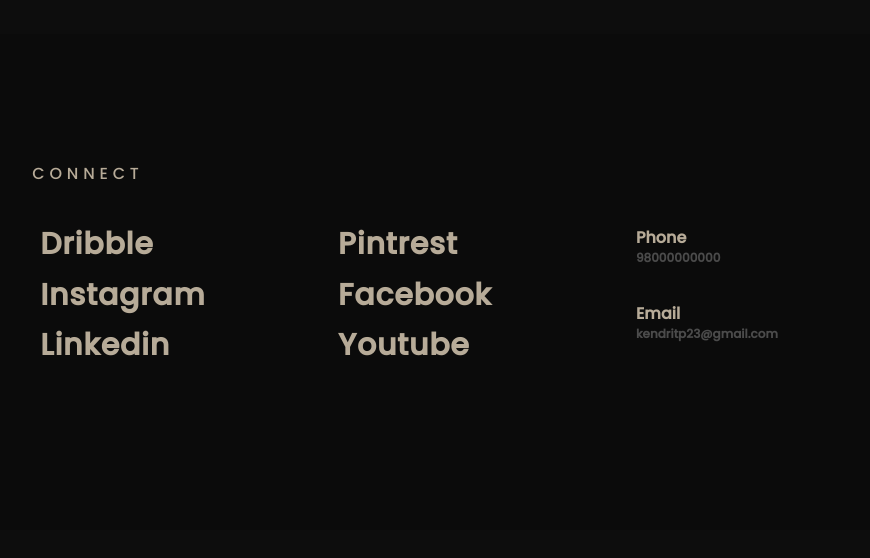
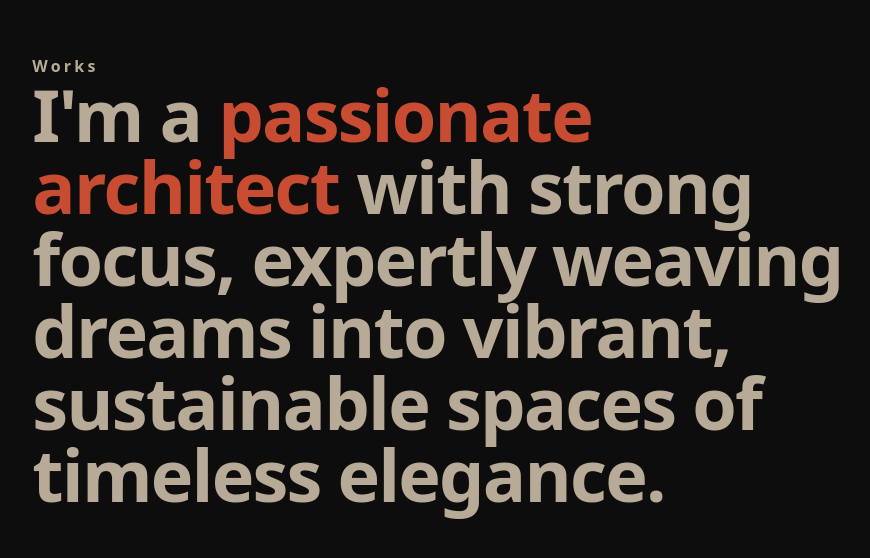
Before and after one commit to poudelsanchit/KendritPoudel, a React (Vite) app: page / in a window 1280 px wide. Shown: the part 1626-2184 px from the top of the page, without its empty margins (181-1051 px from the left). Before the commit the page ends 2156 px from the top, so only its background shows below. Built offline with nearby package versions, Linux system fonts and the light colour scheme.

Commit message:
feat: :sparkles: Magnectic Effect

```diff
--- a/src/Components/Body.jsx
+++ b/src/Components/Body.jsx
@@ -1,4 +1,4 @@
-import React from 'react'
+import React, { useState } from 'react'
 import { PiInstagramLogoFill } from "react-icons/pi";
 import { PiLinkedinLogoFill } from "react-icons/pi";
 import { FaBasketball } from "react-icons/fa6";
@@ -6,7 +6,11 @@ import { PiFacebookLogoFill } from "react-icons/pi";
 import Intro from './Intro';
 import AboutMe from './AboutMe';
 import Kendrit from '../assets/kp1.png'
+import Works from './Works';
+import { useRef } from 'react';
+import FramerMagnetic from '../Components/FramerMagnetic';
 const Body = () => {
+
   const links = [
     {
       url: "https://www.instagram.com/kendritpoudel/",
@@ -39,15 +43,19 @@ const Body = () => {
             <div className="font-Poppins font-bold z-50">
               <img src={Kendrit} alt=""  className='h-12'/>
             </div>
-            <div className="flex flex-col gap-10  text-xl ">
+            <div className="flex flex-col gap-10  text-xl  ">
               {links.map((items) => {
                 return (
+                  <FramerMagnetic>
                   <a href={items?.url} target="_blank">
                     {" "}
-                    <div className="cursor-pointer h-10 w-10 hover:bg-txtsecondary hover:text-black transition-all rounded-full flex justify-center items-center">
+                    <div
+
+                    className="cursor-pointer h-10 w-10 hover:bg-txtsecondary hover:text-black transition-all rounded-full flex justify-center items-center">
                       {items?.icon}
                     </div>
                   </a>
+                  </FramerMagnetic>
                 );
               })}
             </div>
@@ -56,6 +64,8 @@ const Body = () => {
         <div className=" sm:w-8/12 w-10/12 flex flex-col sm:gap-5 gap-20 z-10">
           <Intro />
           <AboutMe />
+          <Works />
+
         </div>
         <div className="sm:w-2/12 w-[2%]"></div>
       </div>
--- /dev/null
+++ b/src/Components/FramerMagnetic.jsx
@@ -0,0 +1,32 @@
+import { motion } from 'framer-motion';
+import { useRef, useState } from 'react';
+
+export default function FramerMagnetic({ children }) {
+  const ref = useRef(null)
+  const [position,setPosition] = useState({x:0,y:0})
+  const onMouseMove=(e)=>{
+    const {clientX,clientY} = e;
+    const {width,height,left,top}= ref.current.getBoundingClientRect();
+    const x = clientX - (left + width / 4);
+    const y = clientY - (top + height / 4);
+    setPosition({x,y});
+
+  }
+  const onMouseLeave=()=>{
+    setPosition({ x: 0, y: 0 });
+  }
+  const {x,y} = position
+  return (
+    <motion.div
+      ref={ref}
+      onMouseMove={onMouseMove}
+      onMouseLeave={onMouseLeave}
+      animate={{ x, y }}
+      transition={{type: "spring", stiffness: 150, damping: 15, mass: 0.1}}
+
+
+    >
+      {children}
+    </motion.div>
+  );
+}
--- a/src/Components/Intro.jsx
+++ b/src/Components/Intro.jsx
@@ -4,7 +4,7 @@ import KendritImage from '../assets/kendrit.png';
 
 const Intro = () => {
   return (
-    <div className="flex sm:flex-row flex-col  h-auto sm:min-h-screen  gap-10">
+    <div className="flex lg:flex-row flex-col  h-auto sm:min-h-screen  gap-10">
       <div className="flex flex-col sm:w-full pt-48 gap-1">
         <div className="tracking-[0.2em] font-bold text-2xl">
           kendrit Poudel
--- /dev/null
+++ b/src/Components/Works.jsx
@@ -0,0 +1,22 @@
+
+const Works = () => {
+    return (
+      <>
+        <div className="flex flex-col mb-96">
+          <div className="tracking-[0.2em] font-semibold">Works</div>
+          <div className="flex flex-wrap sm:text-7xl text-4xl  font-[750] tracking-tight">
+            <p>
+              I'm a{" "}
+              <span className="text-txtsecondary">passionate architect </span>{" "}
+              with strong focus, expertly weaving dreams into vibrant,
+              sustainable spaces of timeless elegance.
+            </p>
+          </div>
+        </div>
+      </>
+    );
+
+
+  }
+
+  export default Works
```
